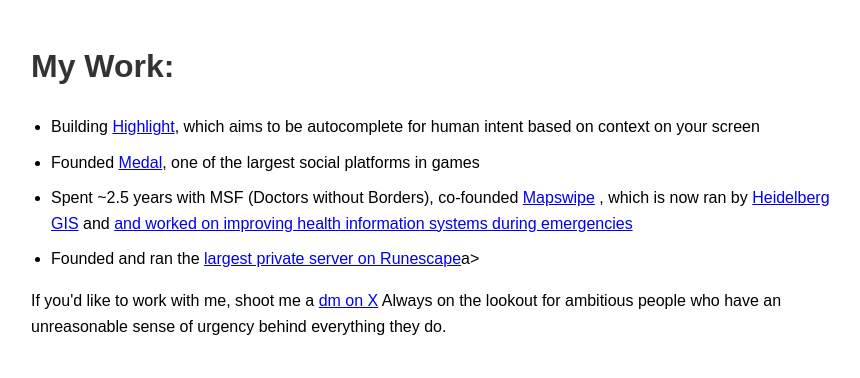
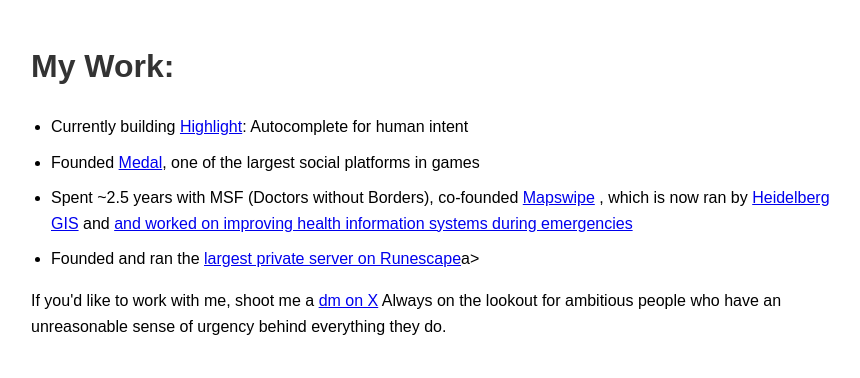
Before and after one commit to PimDeWitte/pimdewitte.github.io, a plain HTML site: page index.html in a window 1280 px wide. Shown: the whole page, without its empty margins (209-1069 px from the left). Drawn offline with Linux system fonts and the light colour scheme.

Commit message:
Update index.html

```diff
--- a/index.html
+++ b/index.html
@@ -14,7 +14,7 @@
 <body>
     <h1>My Work:</h1>
     <ul>
-        <li>Building <a href="https://highlight.ing" target="_blank">Highlight</a>, which aims to be autocomplete for human intent based on context on your screen</li>
+        <li>Currently building <a href="https://highlight.ing" target="_blank">Highlight</a>: Autocomplete for human intent</li>
         <li>Founded <a <a href="https://medal.tv" target="_blank">Medal</a>, one of the largest social platforms in games</li>
         <li>Spent ~2.5 years with MSF (Doctors without Borders), co-founded <a <a href="https://mapswipe.org" target="_blank">Mapswipe</a> , which is now ran by <a target="_blank" href="https://heigit.org/mapswipe-analytics/"> Heidelberg GIS</a> and <a href="https://www.ncbi.nlm.nih.gov/pmc/articles/PMC6537453/" target="_blank"> and worked on improving health information systems during emergencies</a></li>
         <li>Founded and ran the <a href="https://www.youtube.com/watch?v=D7iNmoYpfVI" target="_blank">largest private server on Runescape</a>a> </li>
```
